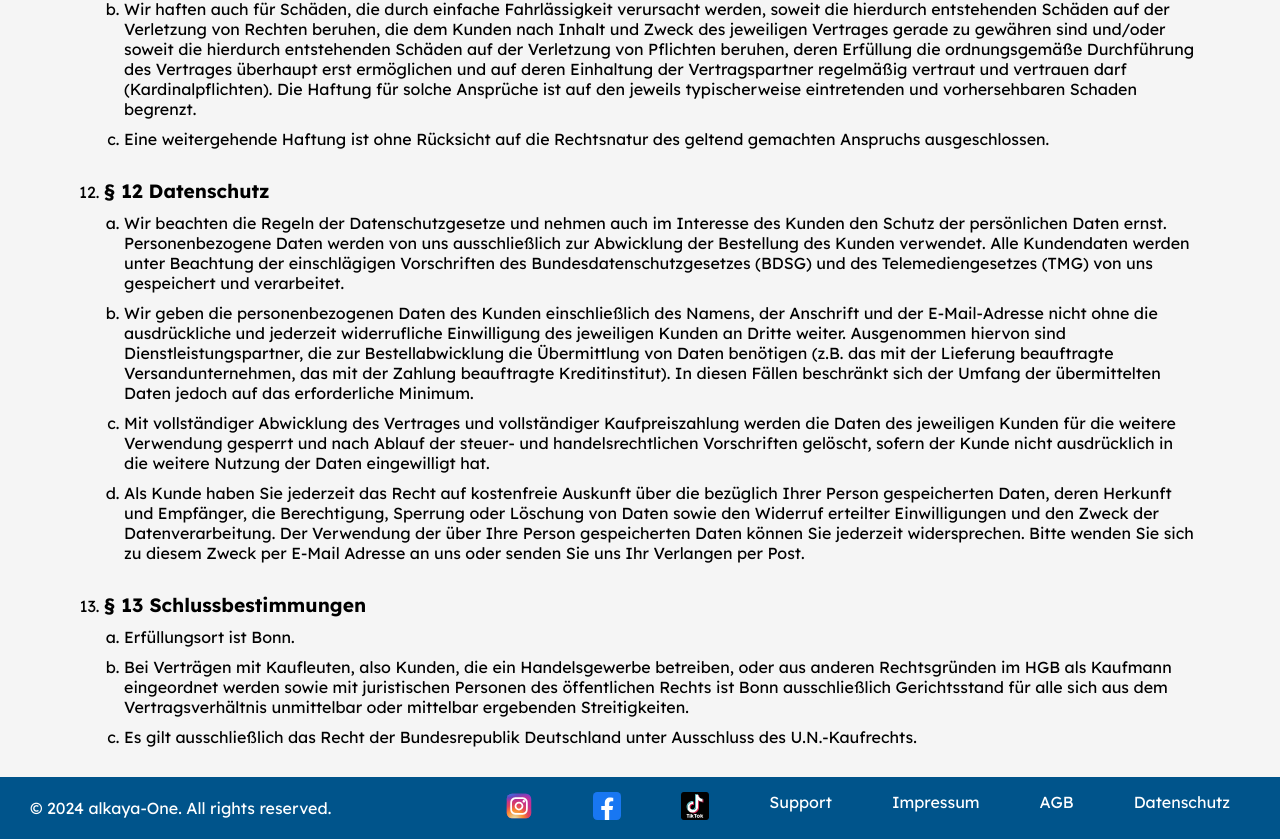
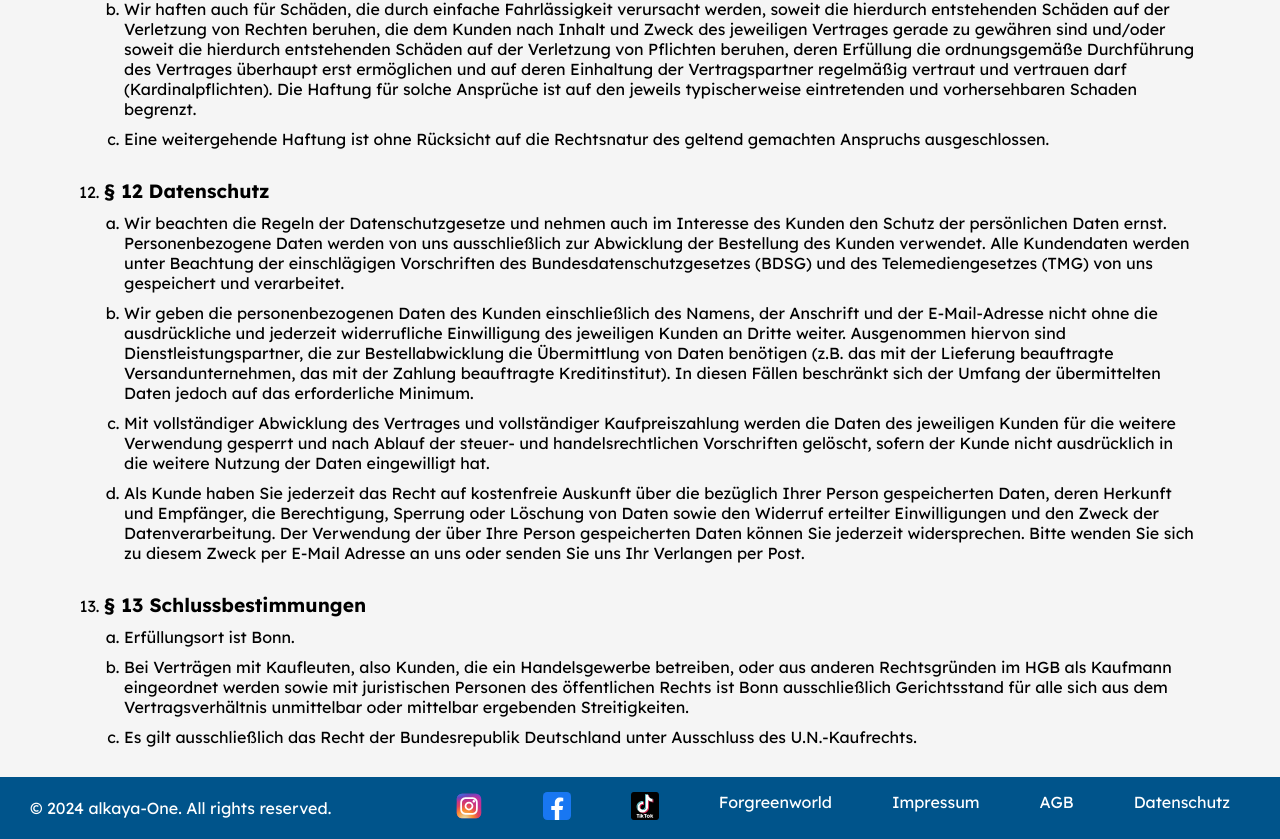
Before and after one commit to andreaferrari95/Landing-page-main, a React (Vite) app in the folder alkaya_landing_page/: page /agb in a window 1280 px wide. Shown: the part 3541-4380 px from the top of the page. Built offline with nearby package versions, Linux system fonts and the light colour scheme.

Commit message:
changes in manuals

```diff
--- a/alkaya_landing_page/src/components/Footer/Footer.jsx
+++ b/alkaya_landing_page/src/components/Footer/Footer.jsx
@@ -25,7 +25,7 @@ export const Footer = () => {
           </a>
         </li>
         <li>
-          <Link to="/support">Support</Link>
+          <Link to="/Forgreenworld">Forgreenworld</Link>
         </li>
         <li>
           <Link to="/impressum">Impressum</Link>
--- a/alkaya_landing_page/src/router.jsx
+++ b/alkaya_landing_page/src/router.jsx
@@ -20,5 +20,5 @@ export const router = createBrowserRouter([
   { path: "/agb", element: <Agb /> },
   { path: "/impressum", element: <Impressum /> },
   { path: "/datenschutz", element: <Datenschutz /> },
-  { path: "/support", element: <Manuals /> },
+  { path: "/Forgreenworld", element: <Manuals /> },
 ]);
```
